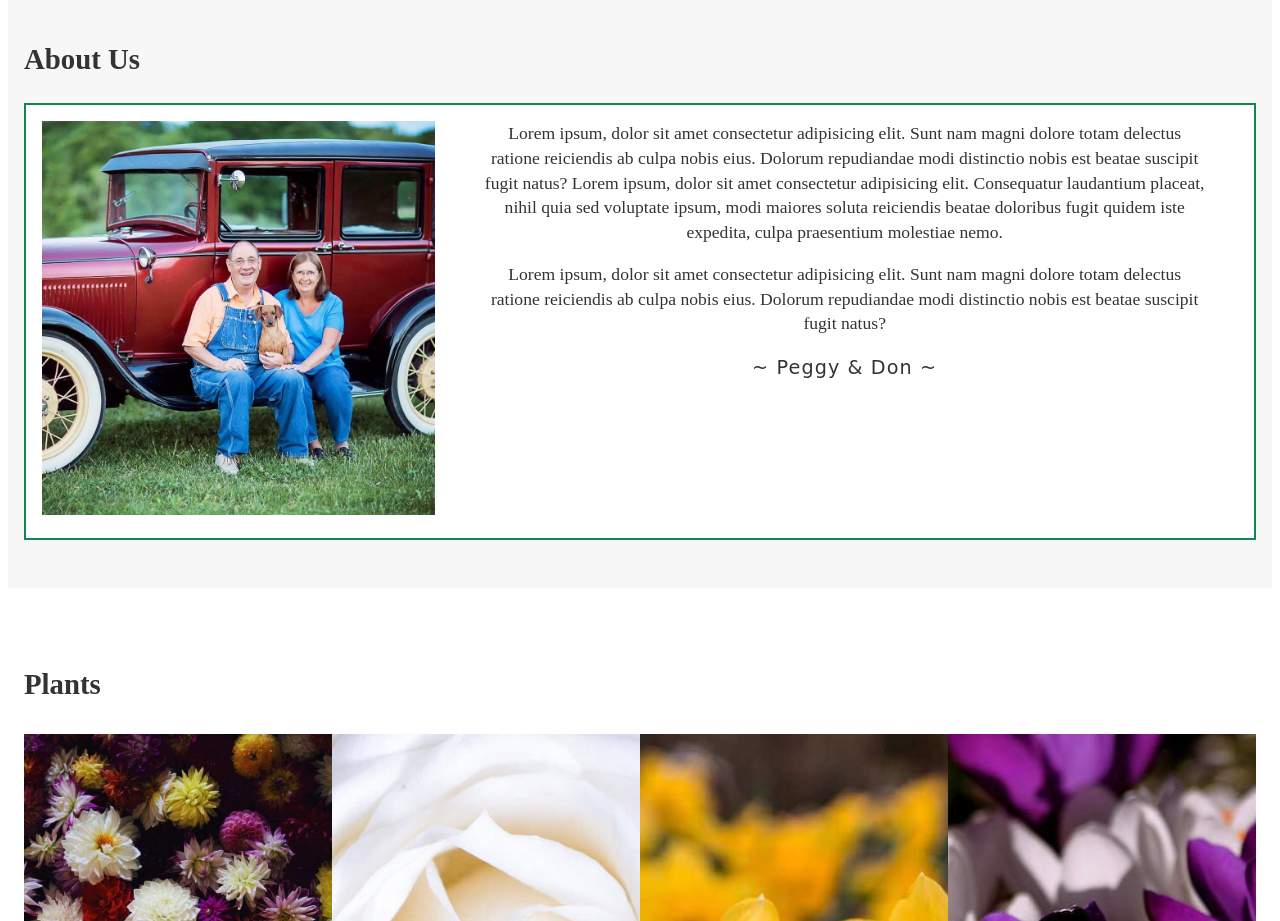
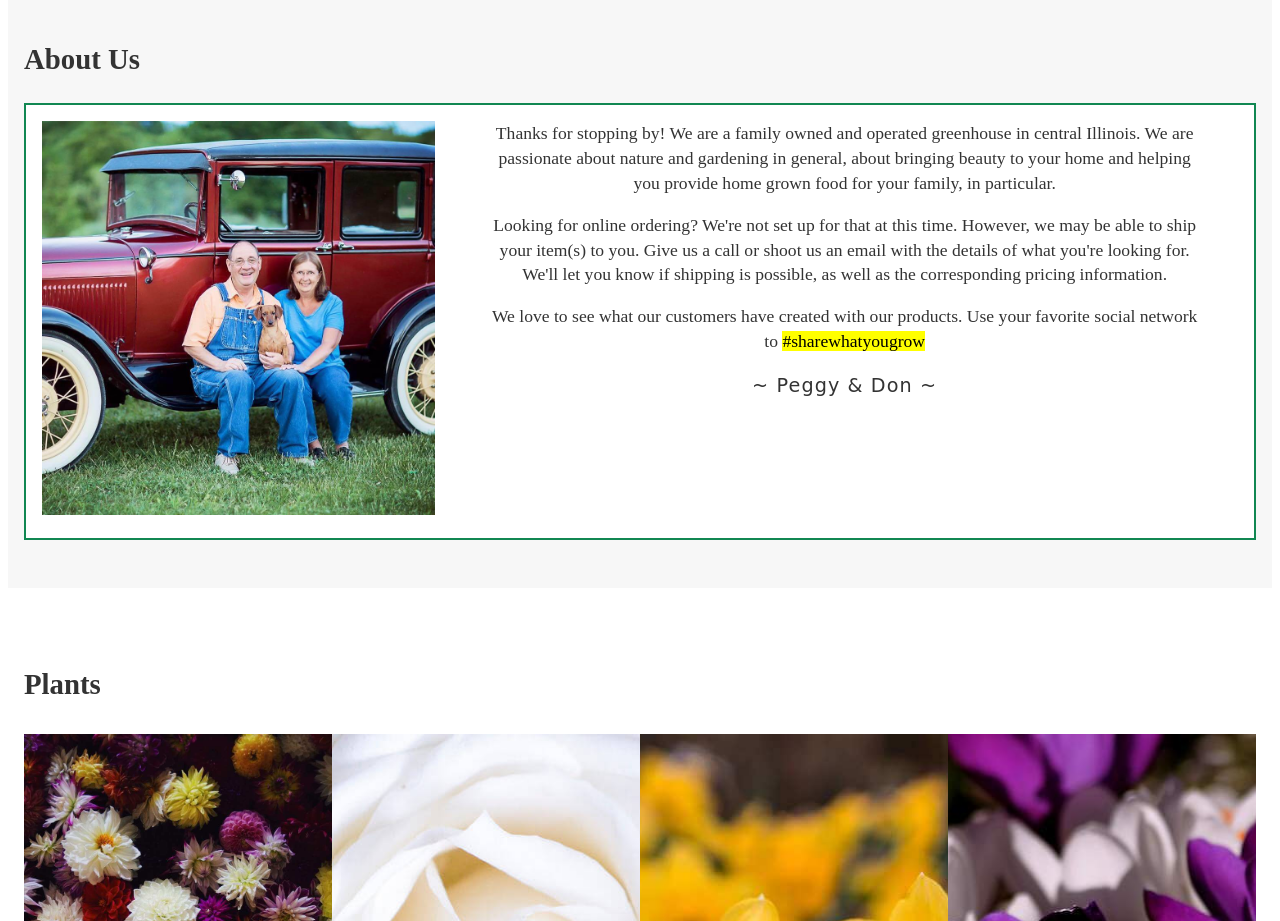
Before and after one commit to msksfo/random-fun, a plain HTML site: page BloomfieldGreenhouse/index.html in a window 1280 px wide. Shown: the part 820-1741 px from the top of the page. Drawn offline with Linux system fonts and the light colour scheme.

Commit message:
refactor: Change dummy text of about section to actual text. Add mark element to highlight hashtag

```diff
--- a/BloomfieldGreenhouse/index.html
+++ b/BloomfieldGreenhouse/index.html
@@ -45,16 +45,20 @@
                         <img class='profile-pic' src='assets/images/profilePic.jpg' alt='Peggy and her husband'>
                     </figure>
                     <div class='about-text-container'>
-                        <p class='no-top-margin about-text'>Lorem ipsum, dolor sit amet consectetur adipisicing elit.
-                            Sunt nam magni dolore totam delectus ratione reiciendis ab culpa nobis eius. Dolorum
-                            repudiandae modi distinctio nobis est beatae suscipit fugit natus? Lorem ipsum, dolor sit
-                            amet consectetur adipisicing elit. Consequatur laudantium placeat, nihil quia sed voluptate
-                            ipsum, modi maiores soluta reiciendis beatae doloribus fugit quidem iste expedita, culpa
-                            praesentium molestiae nemo.</p>
+                        <p class='no-top-margin about-text'>Thanks for stopping by! We are a family owned and operated
+                            greenhouse in central Illinois. We are passionate about nature and gardening in general,
+                            about bringing beauty to your home and
+                            helping you provide home grown food for your family, in particular.</p>
 
-                        <p class='about-text'>Lorem ipsum, dolor sit amet consectetur adipisicing elit. Sunt nam magni
-                            dolore totam delectus ratione reiciendis ab culpa nobis eius. Dolorum repudiandae modi
-                            distinctio nobis est beatae suscipit fugit natus?</p>
+                        <p class='about-text'>Looking for online ordering? We're not set up for that at this time.
+                            However, we may be able to ship your item(s) to you. Give us a call or shoot us an email
+                            with the details of what you're looking for. We'll let you know if shipping is possible, as
+                            well as the corresponding pricing information.</p>
+
+                        <p class='about-text'>We love to see what our
+                            customers have
+                            created with our products. Use your favorite social network to <mark>#sharewhatyougrow</mark>
+                        </p>
 
                         <p class='signature'>~ Peggy &amp; Don ~</p>
                     </div>
```
